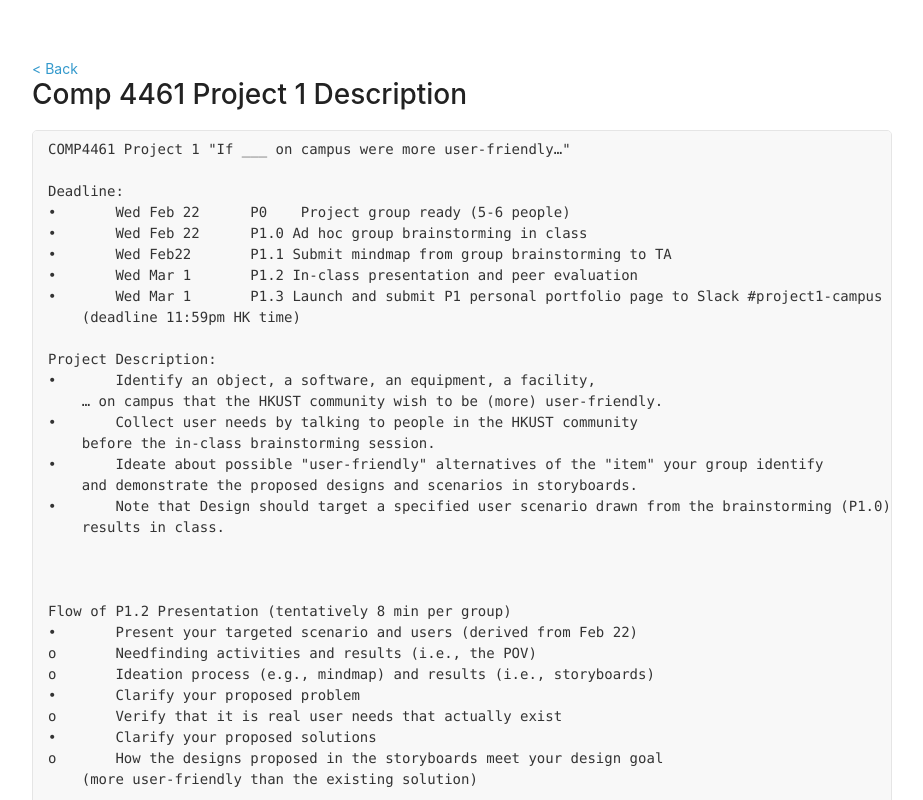
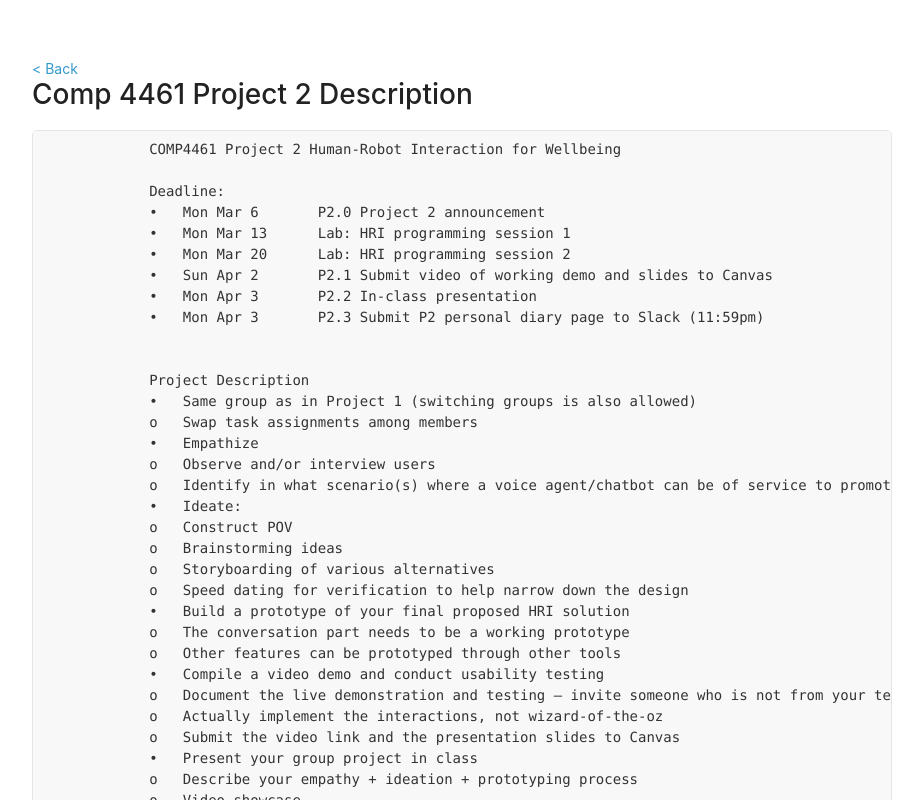
Before and after one commit to MarcoXD2000/MarcoXD2000.github.io, a plain HTML site: page project2.html in a window 1280 px wide. Shown: the top 800 px of the page, without its empty margins (178-1101 px from the left). Drawn offline with Linux system fonts and the light colour scheme.

Commit message:
finish project 2

```diff
--- a/project2.html
+++ b/project2.html
@@ -15,96 +15,109 @@
   <div class="wrapper">
   <a href="index.html">&#60; Back</a>
   <body>
-        <h1>Comp 4461 Project 1 Description</h1>
-        <pre>COMP4461 Project 1 "If ___ on campus were more user-friendly…"
+        <h1>Comp 4461 Project 2 Description</h1>
+        <pre>
+            COMP4461 Project 2 Human-Robot Interaction for Wellbeing
 
-Deadline:
-•	Wed Feb 22	P0    Project group ready (5-6 people)
-•	Wed Feb 22	P1.0 Ad hoc group brainstorming in class
-•	Wed Feb22	P1.1 Submit mindmap from group brainstorming to TA
-•	Wed Mar 1	P1.2 In-class presentation and peer evaluation
-•	Wed Mar 1	P1.3 Launch and submit P1 personal portfolio page to Slack #project1-campus
-    (deadline 11:59pm HK time)
-
-Project Description:
-•	Identify an object, a software, an equipment, a facility,
-    … on campus that the HKUST community wish to be (more) user-friendly.
-•	Collect user needs by talking to people in the HKUST community
-    before the in-class brainstorming session.
-•	Ideate about possible "user-friendly" alternatives of the "item" your group identify
-    and demonstrate the proposed designs and scenarios in storyboards.
-•	Note that Design should target a specified user scenario drawn from the brainstorming (P1.0)
-    results in class.
+            Deadline:
+            •	Mon Mar 6	P2.0 Project 2 announcement
+            •	Mon Mar 13	Lab: HRI programming session 1
+            •	Mon Mar 20	Lab: HRI programming session 2
+            •	Sun Apr 2	P2.1 Submit video of working demo and slides to Canvas
+            •	Mon Apr 3	P2.2 In-class presentation
+            •	Mon Apr 3	P2.3 Submit P2 personal diary page to Slack (11:59pm)
 
 
-
-Flow of P1.2 Presentation (tentatively 8 min per group)
-•	Present your targeted scenario and users (derived from Feb 22)
-o	Needfinding activities and results (i.e., the POV)
-o	Ideation process (e.g., mindmap) and results (i.e., storyboards)
-•	Clarify your proposed problem
-o	Verify that it is real user needs that actually exist
-•	Clarify your proposed solutions
-o	How the designs proposed in the storyboards meet your design goal
-    (more user-friendly than the existing solution)
+            Project Description
+            •	Same group as in Project 1 (switching groups is also allowed)
+            o	Swap task assignments among members
+            •	Empathize
+            o	Observe and/or interview users
+            o	Identify in what scenario(s) where a voice agent/chatbot can be of service to promote user wellbeing (e.g., physical or mental wellbeing, finance wellbeing, social wellbeing, etc.)
+            •	Ideate:
+            o	Construct POV
+            o	Brainstorming ideas
+            o	Storyboarding of various alternatives
+            o	Speed dating for verification to help narrow down the design
+            •	Build a prototype of your final proposed HRI solution
+            o	The conversation part needs to be a working prototype
+            o	Other features can be prototyped through other tools
+            •	Compile a video demo and conduct usability testing
+            o	Document the live demonstration and testing – invite someone who is not from your team as the user
+            o	Actually implement the interactions, not wizard-of-the-oz
+            o	Submit the video link and the presentation slides to Canvas
+            •	Present your group project in class
+            o	Describe your empathy + ideation + prototyping process
+            o	Video showcase
+            o	Feedback from the user testing and reflection
+            o	Q&A
+            o	Peer evaluation
+            •	Write your personal diary of Project 2
+            o	Document the process and results with text, pictures, videos, etc.
+            o	Stress your own contribution and thinking
+            o	Submit the page link to Slack
 
 
-Criteria used in P1.2 in-class Peer + Expert Evaluation
-•	Well-met design goal(s)
-•	Valid / solid design choices and decisions
-•	User friendliness
-•	Appropriateness of the demonstrated "user-friendly" features
-•	Sustainability of the proposed solution / improvement
+            Flow of P2.2 Presentation (7 min presentation + 1 min Q&A per team)
+            •	Brief introduction
+            o	Group
+            o	Topic
+            o	…
+            •	Present your design process and outcomes
+            o	Justify your design decisions
+            o	Submit and test your slides and video beforehand
+            o	The presentation should be self-explanatory
+            •	Summary
+            o	In case you have anything to add or clarify
+            •	Q&A
+            o	Every member needs to answer at least one question from the audience
 
+            Criteria used in P2.2 Peer Evaluation (group-based)
+            •	Overall
+            o	Human centricity
+            o	Appropriateness of usage scenario identified
+            o	Practicality of the proposed HRI solution
+            o	Appropriateness of the design process
+            o	Presentation and Q&A quality
+            •	User experience with the robot/agent/chatbot system as shown in the video
+            o	Usefulness
+            o	Engagement
+            o	Interactivity
+            o	Reliability
+            o	Satisfactory
 
-What is a Personal Portfolio Page (P1.3)?
-    Required (see examples in Slack #lab0-web channel)
-•	An overview page that introduces you and provides entrance to the individual project page(s)
-•	An individual project page to keep the personal diary for each of the three course projects
-o	Description of the project and your goal
-o	Your learning and execution process
-    (use images, videos, etc. as evidence to demonstrate each step you take)
-o	Your personal contributions and achievement at each milestone
-o	Your personal reflection (knowledge gained, lessons learned, etc.)
+            Requirement for P2.3 Personal Diary
+            •	Project 2 page with a complete personal diary of the project
+            •	Highlight your own contributions and thoughts (reflection) in the project
 
-
-
-Grade Distribution (15pt)
-•	Group: storyboards + presentation (5pt, in-class evaluation)
-•	Individual:
-o	in-class brainstorming (5pt)
-o	portfolio page (5pt)
+            Note
+            •	Your final score (total 20 pts) = group performance (15 pts: based on in-class peer + TA evaluation) + individual performance (5 pts: diary)
 
         </pre>
 
         <h1>Project goal</h1>
 
-        <p>The goal of our team is to find a solution to modify the Path Advisor so that it is more user-friendly</p>
+        <p>The goal of our project is to ease the stress of UST students.</p>
 
         <h1>Learning</h1>
 
-        <p>Project 1 helps me to perform the ideation process we have learned in lesson.<br>
-            The purpose of ideation is to propose a potential problem some group of users might be facing and provide a solution.</p>
+        <p>Project 2 further develop my skill of prototyping.<br>
+            By designing different prototypes, the optimal one can be found.</p>
 
-        <p>Our team found that many of the students in HKUST are not satisfied with the current Path Advisor,<br>
-        maily the outdated UI and poor navigation system.</p>
+        <p>Our team found that many of the students in HKUST are stressing out.</p>
 
-        <p>Therefore, our team proposed to make improvement to the UI and deploy the AR navigation system as a solution to the user needs.</p>
-
-        <pre>current Path Advisor UI (PC)</pre>
-        <img src="images/pathadvisor.jpg" alt="pathadvisor" width="500" height="300">
-
-        <pre>current Path Advisor UI (Mobile)</pre>
-        <img src="images/pathadvisormobile.jpg" alt="mobile" width="250" height="500">
+        <p>Therefore, our team proposed to create a chatbot to provide emotional support to our fellow UST students.</p>
 
         <h1>My contributions</h1>
             <p>Story Board drawing</p>
-            <img src="images/HCI_project_1_StoryBoard.png" width="500" height="300">
+            <img src="images/HCI_project_2_StoryBoard.png" width="500" height="300">
+
+            <p>Surveying schoolmates</p>
 
         <h1>reflection</h1>
-        <p>Through this project, I gained the knowledge to collect user needs and make it into a story board.<br>
-        Story board is a great tool to generalize the solution idea and present our ideas to the users in a clear manner.<br>
-        Next time, I will try to gain the opinition from a wider variety of users, since we only interviewed HKUST students in this project.
+        <p>Through this project, I gained the knowledge of the process to create an working prototype from an ideated idea.<br>
+        After creating a prototype, it is important to make sure that the user is comfortable to use the product and provides actual help to the user.<br>
+        If more data is collected, the chatbot can potentially have a larger user group outside UST.
         </p>
 
     <script src="javascripts/scale.fix.js"></script>
```
Also changed, not shown: index.html (+8 -0 lines), images/HCI_project_2_MindMap.png (added), 1 other file.
